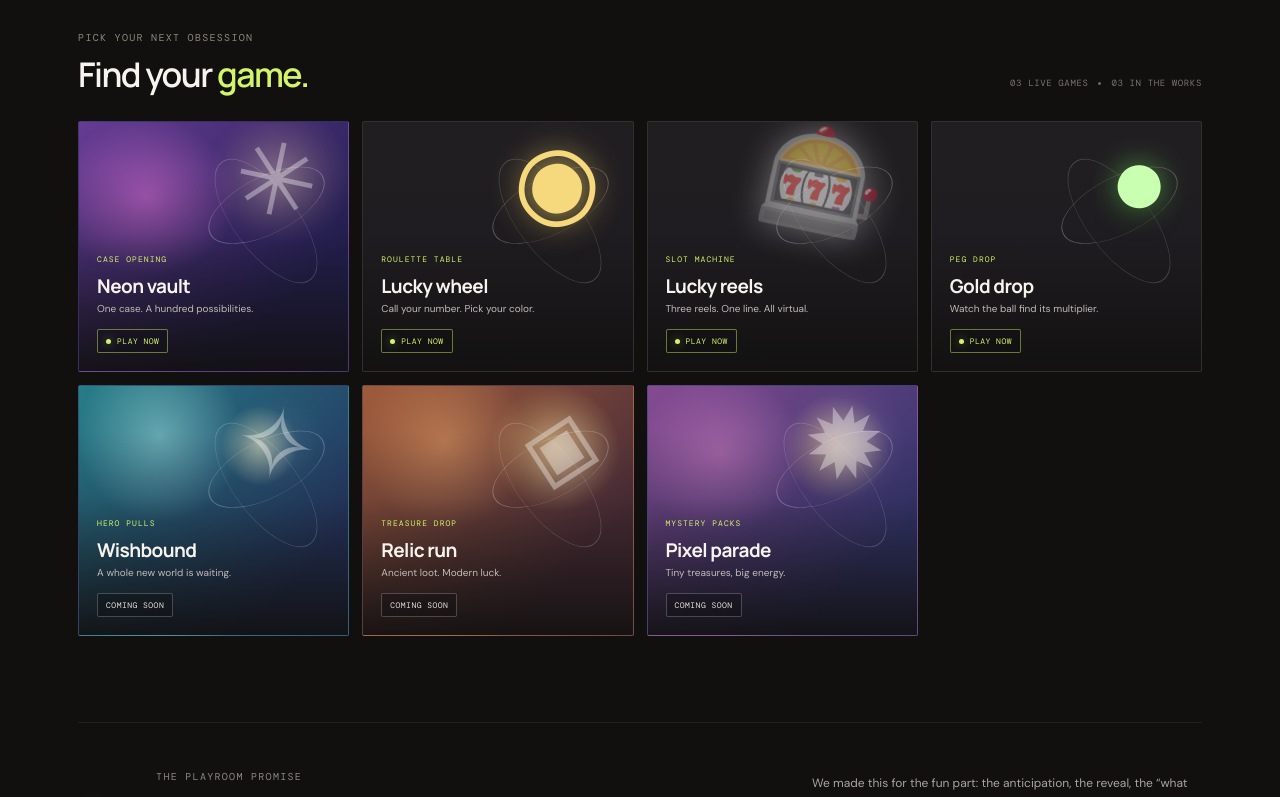
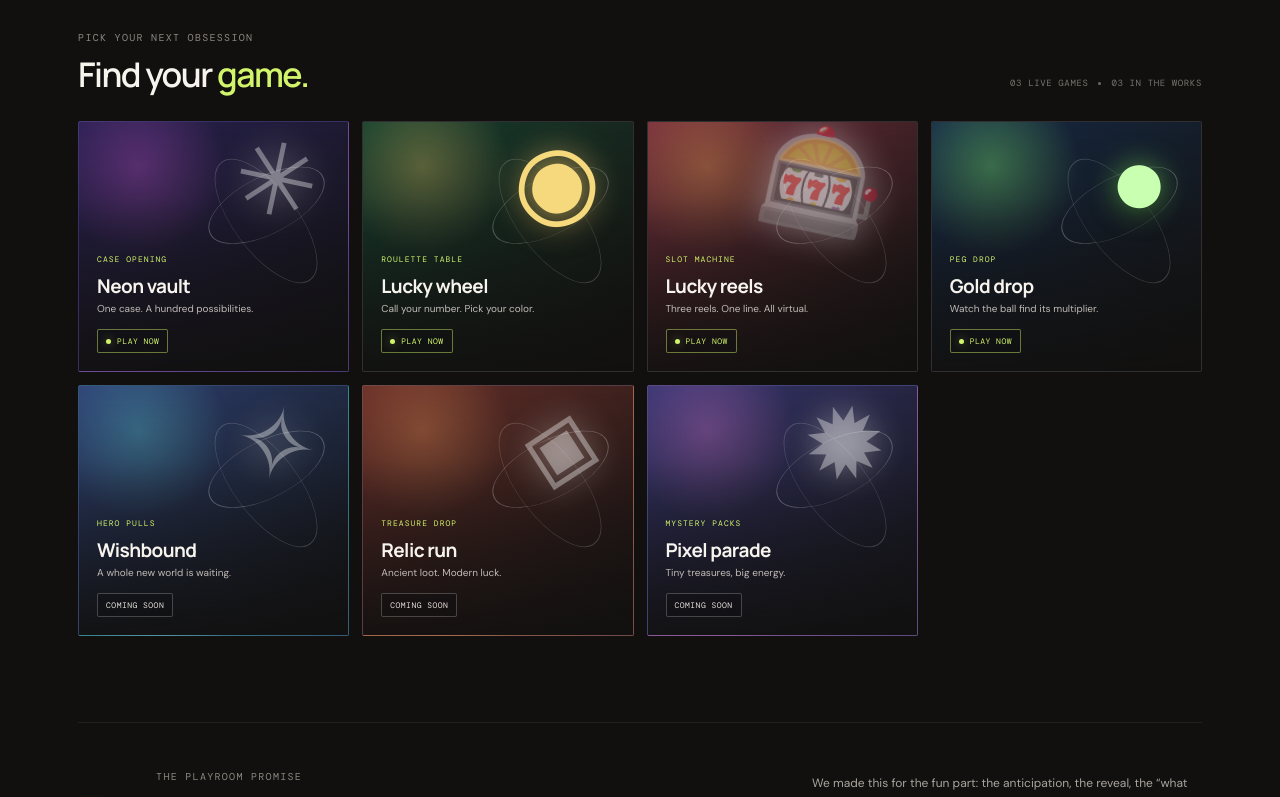
Before and after one commit to ReiiiCS/Gamba, a React (Vite) app: page / in a window 1280 px wide. Shown: the part 680-1477 px from the top of the page. Built offline with nearby package versions, Linux system fonts and the light colour scheme.

Commit message:
Update styles.css

```diff
--- a/src/styles.css
+++ b/src/styles.css
@@ -85,7 +85,7 @@ h1 em, .section-heading h2 em, .manifesto h2 em { color: var(--lime); font-style
 .orbit-two { top: 10%; left: 42%; width: 55%; transform: rotate(53deg) scaleY(.43); border-color: #ffffff30; }
 .card-art-symbol { position: absolute; top: 2%; right: 11%; font: 100px/1 var(--display); color: #ffffff5c; text-shadow: 0 0 35px #fff5; transform: rotate(12deg); transition: transform .3s; }
 .game-card:hover .card-art-symbol { transform: rotate(0) scale(1.08); }
-.card-shade { position: absolute; z-index: -1; inset: 0; background: linear-gradient(180deg, transparent 18%, #14121b21 45%, #11100fe8 100%); }
+.card-shade { position: absolute; z-index: -1; inset: 0; background: linear-gradient(180deg, rgba(17, 16, 15, 0) 0%, rgba(17, 16, 15, 0.12) 30%, rgba(17, 16, 15, 0.46) 58%, rgba(17, 16, 15, 0.9) 100%), radial-gradient(circle at 22% 18%, color-mix(in srgb, var(--art-a, #d1f46b) 38%, transparent) 0%, transparent 30%), linear-gradient(135deg, color-mix(in srgb, var(--art-b, #11100f) 72%, #000 28%) 0%, rgba(17, 16, 15, 0.88) 100%); }
 .card-content { position: absolute; inset: auto 18px 18px; display: flex; flex-direction: column; align-items: flex-start; }
 .card-category { margin-bottom: 9px; color: #d1f46b; font-size: 8px; }
 .card-title { margin-bottom: 3px; font: 700 19px var(--display); letter-spacing: -.03em; }
```
